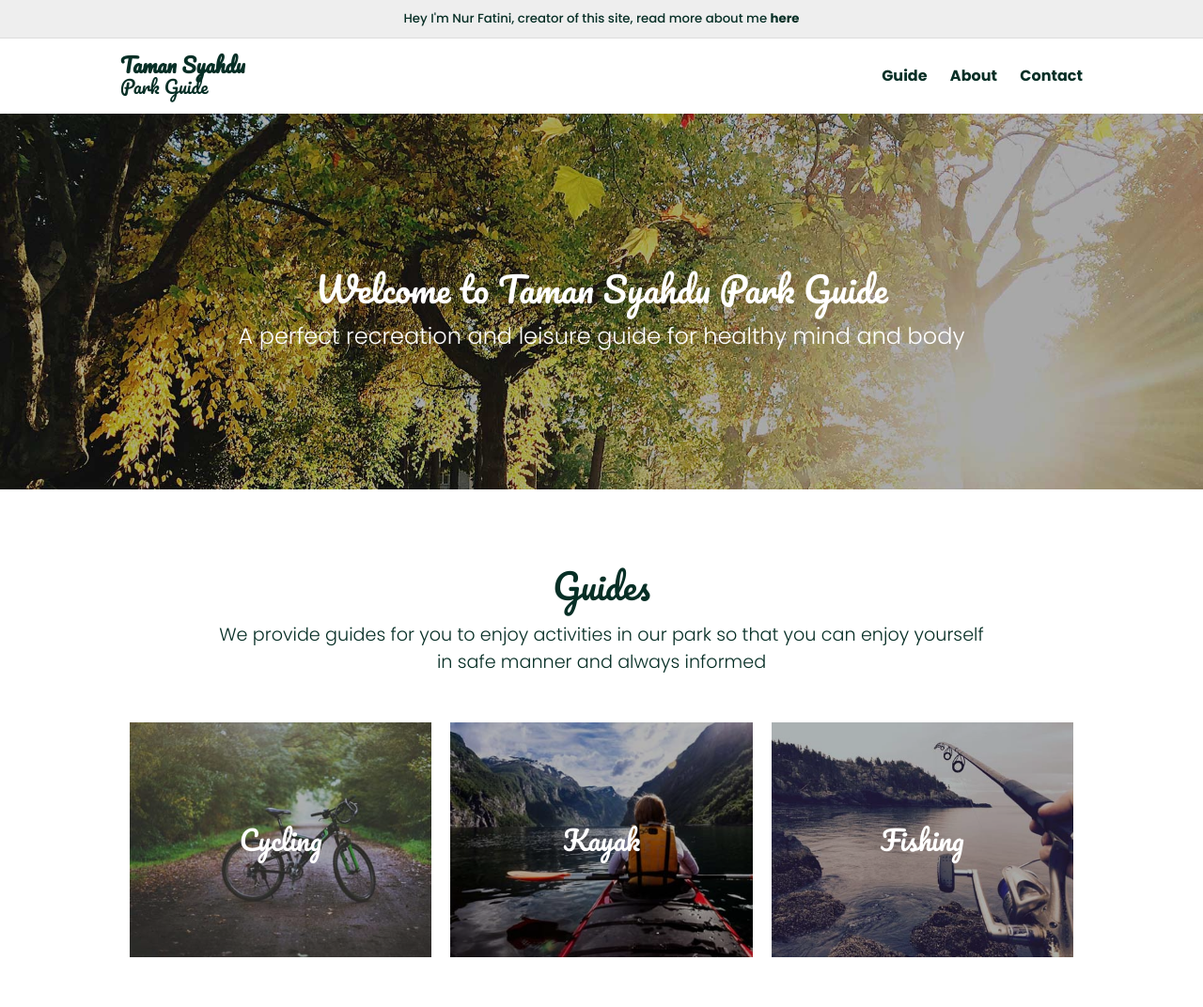
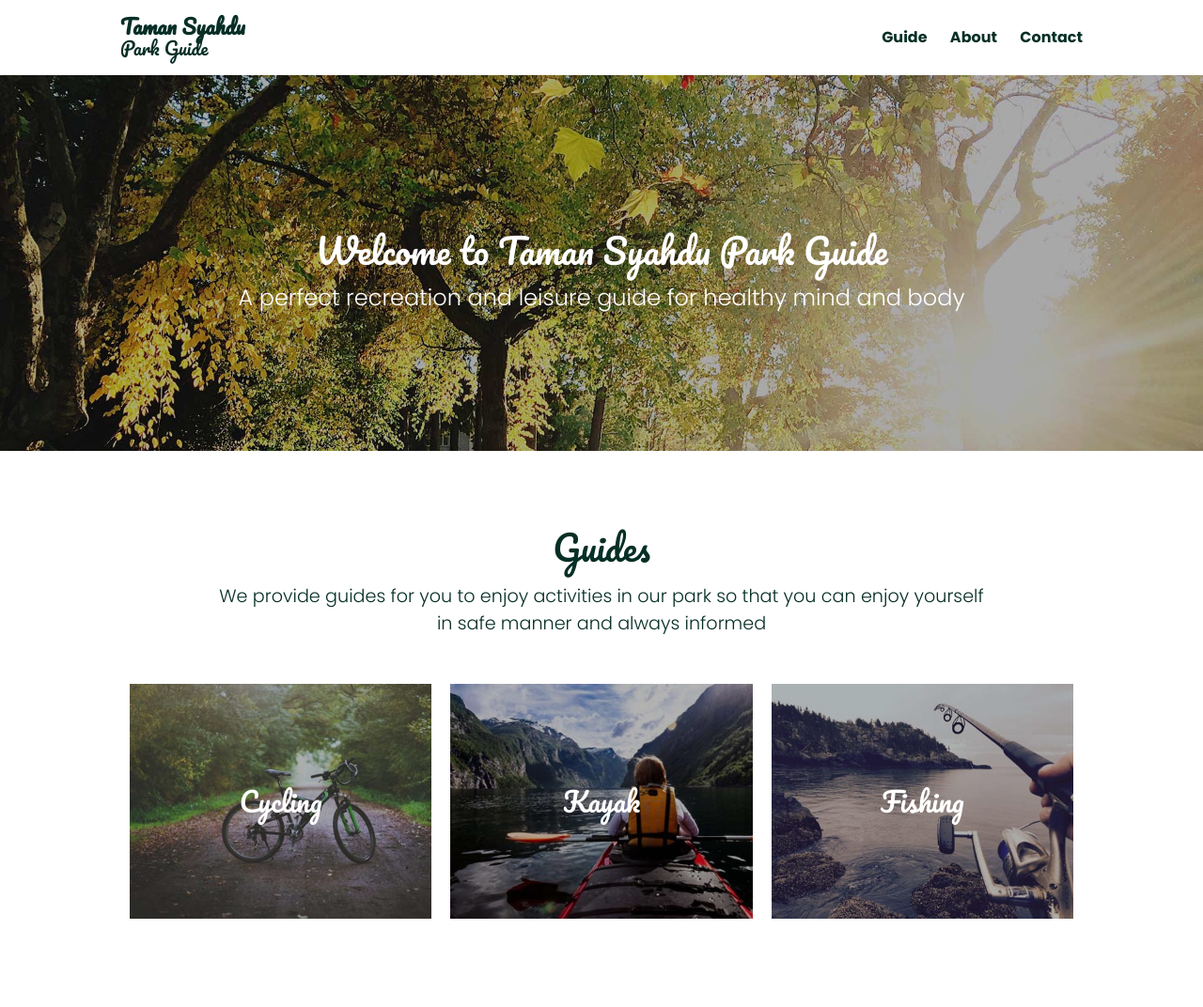
Before and after one commit to xbrny/park-guide, a plain HTML site: page index.html in a window 1280 px wide. Shown: the top 1072 px of the page at 94% size. Drawn offline with Linux system fonts and the light colour scheme.

Commit message:
Remove author header on home page

```diff
--- a/index.html
+++ b/index.html
@@ -8,14 +8,6 @@
     <link rel="stylesheet" href="style.css" />
   </head>
   <body>
-    <div class="self-intro-bar">
-      <div class="container">
-        <h5>
-          Hey I'm Nur Fatini, creator of this site, read more about me
-          <a href="/self-introduction.html">here</a>
-        </h5>
-      </div>
-    </div>
     <!-- Section: Navigation -->
     <nav id="section-nav">
       <div class="container">
```
